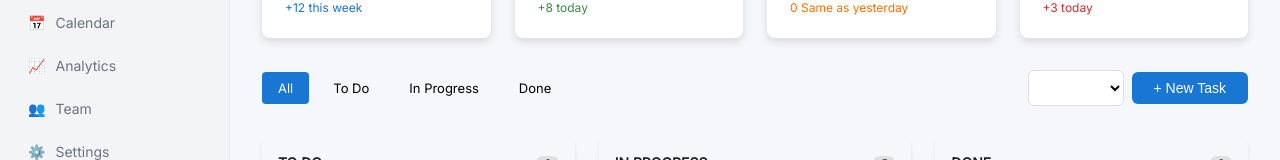
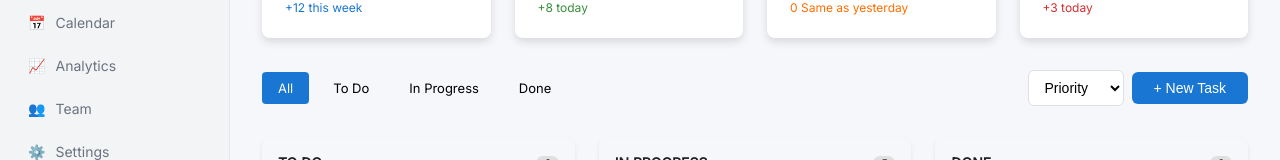
Before and after one commit to minaramsis1993/Luftborn, an Angular app: page /dashboard in a window 1280 px wide. Shown: the part 182-342 px from the top of the page. Built offline with nearby package versions, Linux system fonts and the light colour scheme.

Commit message:
priority filter is disabled and selects priority as option initially

```diff
--- a/src/app/core/layout/filters-bar/filters-bar.html
+++ b/src/app/core/layout/filters-bar/filters-bar.html
@@ -11,10 +11,10 @@
     }
   </div>
   <div class="right">
-    <select [ngModel]="selectedPriority" (ngModelChange)="selectPriority($event)">
+    <select [ngModel]="selectedPriority()" (ngModelChange)="selectPriority($event)">
       <option [ngValue]="null" disabled selected>Priority</option>
       @for (priority of priorities; track priority) {
-        <option [value]="priority">{{ priority }}</option>
+        <option [ngValue]="priority">{{ priority }}</option>
       }
     </select>
     <button class="new-task-btn" (click)="createNewTask()">+ New Task</button>
```
